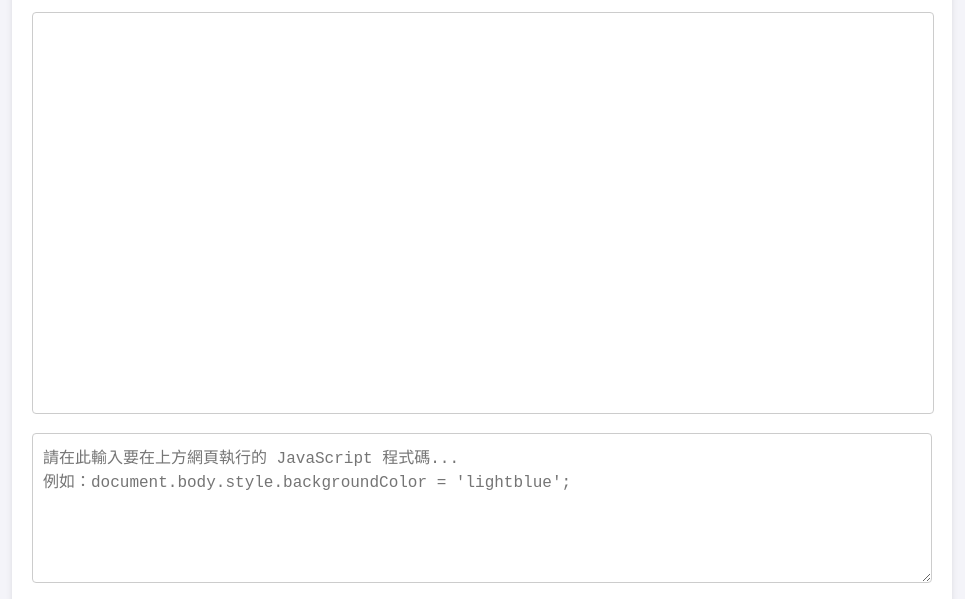
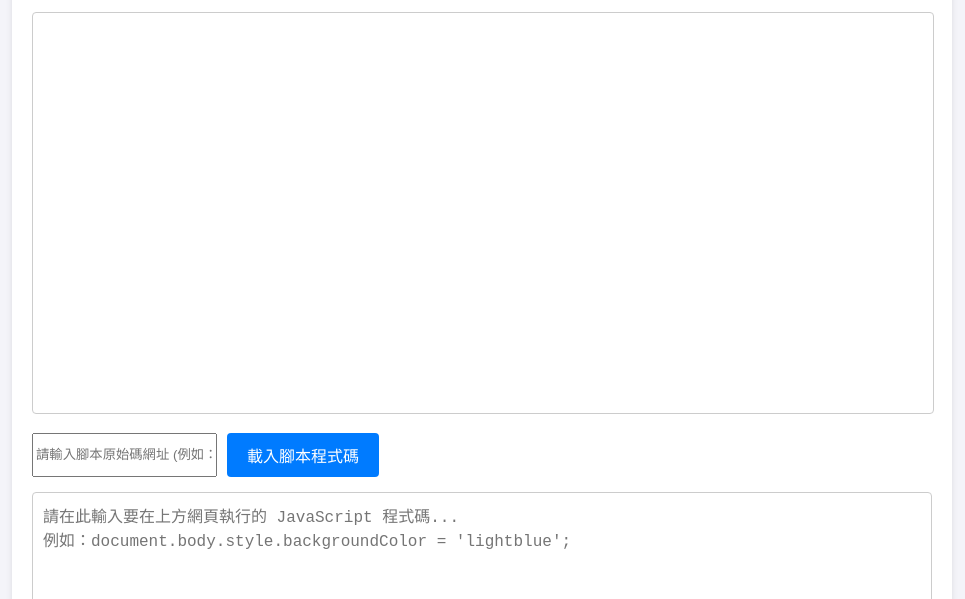
Before and after one commit to mymcworld3-droid/script, a website: page public/index.html in a window 1280 px wide. Shown: the part 176-775 px from the top of the page, without its empty margins (158-1123 px from the left). Drawn offline with Linux system fonts and the light colour scheme.

Commit message:
Add URL input and load script button to index.html

```diff
--- a/public/index.html
+++ b/public/index.html
@@ -17,6 +17,11 @@
 
         <iframe id="target-frame" src="about:blank"></iframe>
 
+        <div class="url-bar">
+            <input type="text" id="script-url-input" placeholder="請輸入腳本原始碼網址 (例如：.user.js 的連結)">
+            <button onclick="fetchScriptCode()">載入腳本程式碼</button>
+        </div>
+
         <textarea id="code-input" placeholder="請在此輸入要在上方網頁執行的 JavaScript 程式碼...&#10;例如：document.body.style.backgroundColor = 'lightblue';"></textarea>
         <button onclick="runScript()">在網頁上執行腳本</button>
 
```
